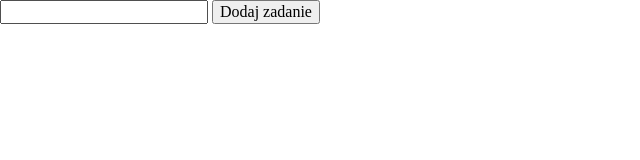
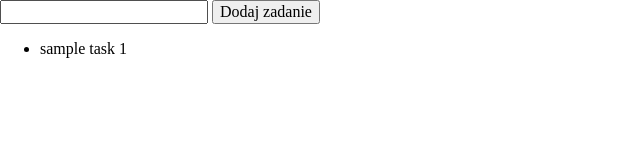
Before and after one commit to dawidHm/SimpleTaskList, a plain HTML site: page index.html in a window 1280 px wide. Shown: the whole page, without its empty margins (0-640 px from the left). Drawn offline with nearby package versions, Linux system fonts and the light colour scheme.

Commit message:
basic functionality tasks container, render tasks function added

```diff
--- a/css/style.css
+++ b/css/style.css
@@ -0,0 +1,8 @@
+html {
+    box-sizing: border-box;
+    height: 100%;
+}
+
+*, ::after, ::before {
+    box-sizing: inherit;
+}
--- a/index.html
+++ b/index.html
@@ -22,7 +22,7 @@
         <button>Dodaj zadanie</button>
     </form>
 
-    <ul class="js-tasks"></ul>
+    <ul class="js-tasksList"></ul>
 </body>
 
 </html>
--- a/js/script.js
+++ b/js/script.js
@@ -0,0 +1,24 @@
+{
+    const tasksList = [
+        {
+            content: "sample task 1",
+            done: false,
+        },
+    ];
+
+    const render = () => {
+        let htmlString = "";
+
+        for(const task of tasksList) {
+            htmlString += `<li>${task.content}</li>`;
+        }
+
+        document.querySelector(".js-tasksList").innerHTML = htmlString;
+    };
+
+    const init = () => {
+        render();
+    };
+
+    init();
+}
```
